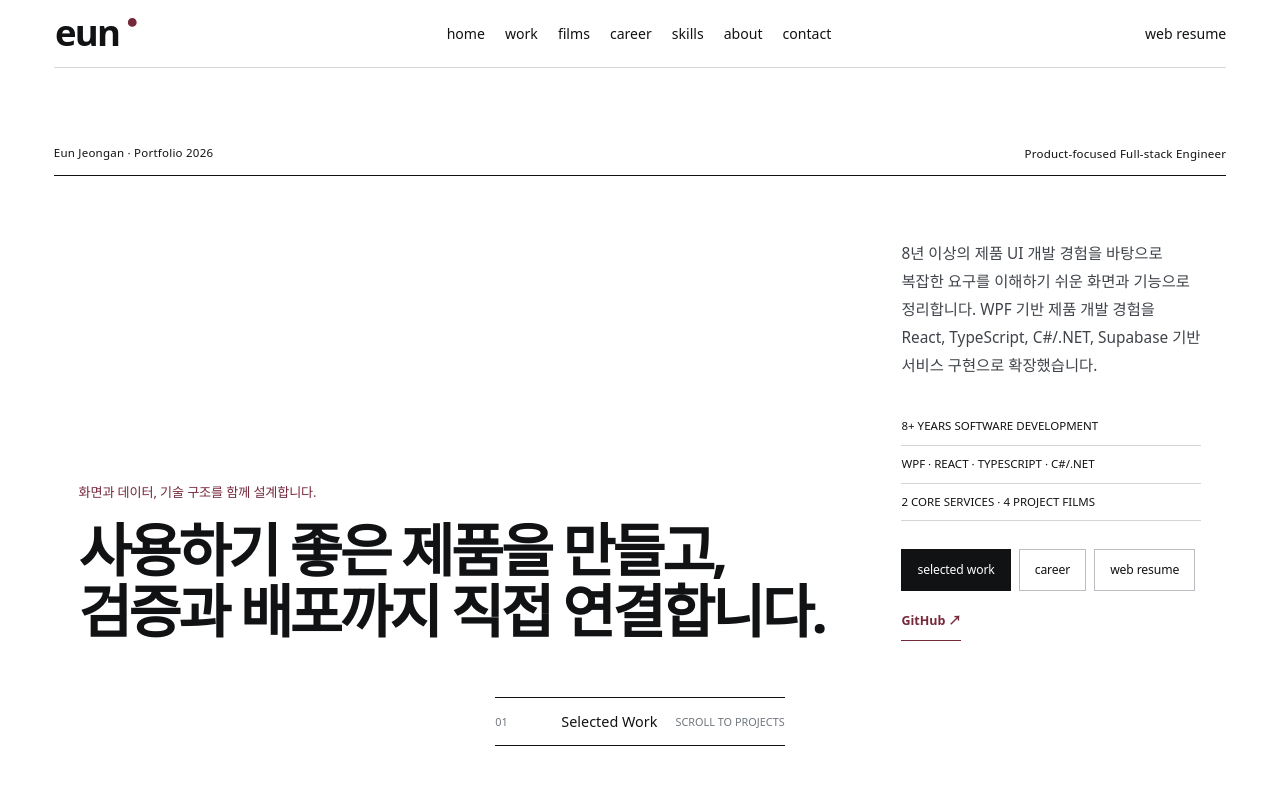
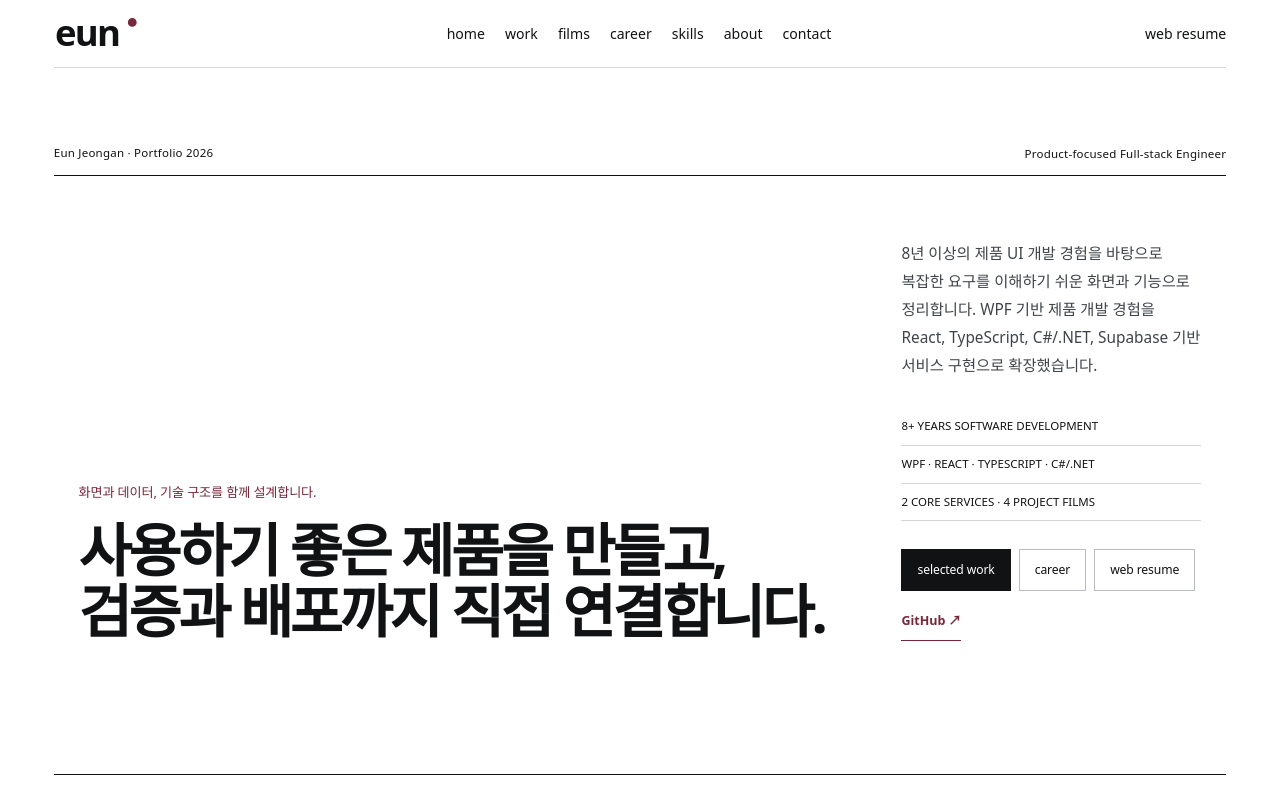
Before and after one commit to coffee-and/eun-portfolio, a React (Vite) app: page / in a window 1280 px wide. Shown: the top 788 px of the page. Built offline with nearby package versions, Linux system fonts and the light colour scheme; a web font is replaced by a local one.

Commit message:
첫 화면 정보 밀도 조정

```diff
--- a/src/components/Hero.tsx
+++ b/src/components/Hero.tsx
@@ -50,12 +50,6 @@ const Hero = () => {
           </div>
         </div>
       </div>
-
-      <a className="hero-editorial__next" href="#projects">
-        <span>01</span>
-        <strong>Selected Work</strong>
-        <em>scroll to projects</em>
-      </a>
     </section>
   );
 };
```
